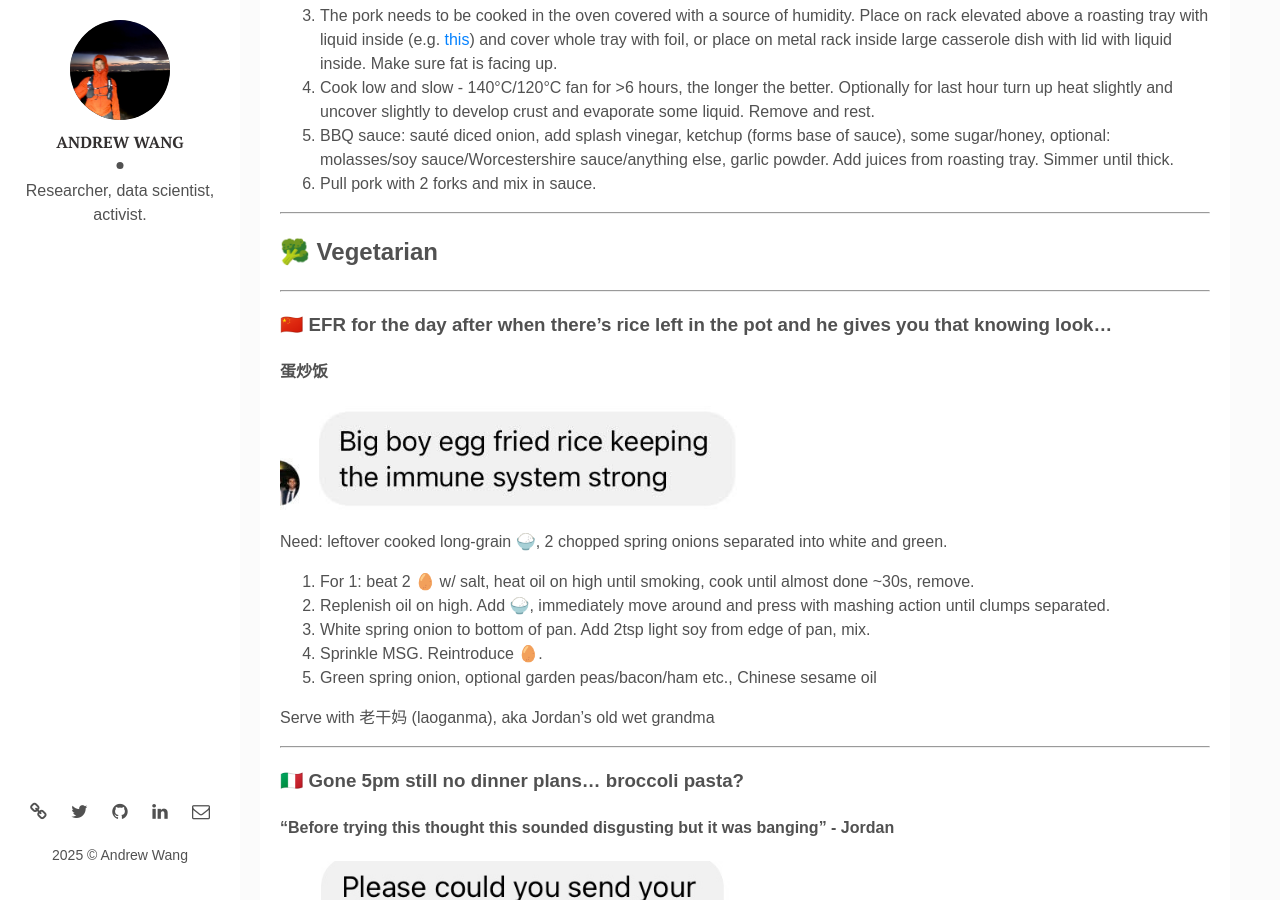
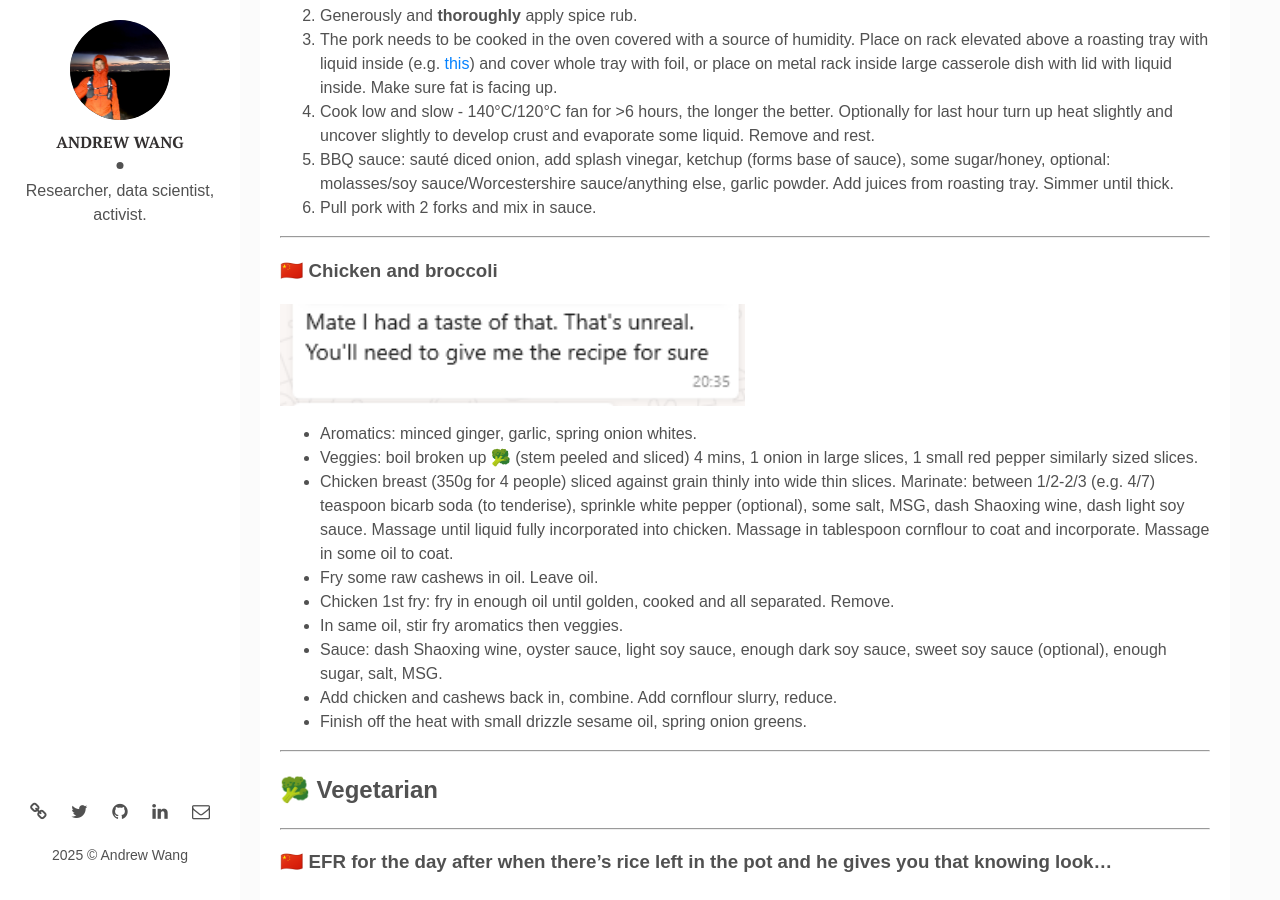
Before and after one commit to Andrewwango/andrewwango.github.io, a Jekyll site: the page built from _posts/2019-01-01-cooking.markdown, in a window 1280 px wide and 900 px high, scrolled down 3666 px. Built offline with Jekyll 4.4.1, drawn with Linux system fonts in a browser that asks for light colours.

Commit message:
chicken brocc

```diff
--- a/_posts/2019-01-01-cooking.markdown
+++ b/_posts/2019-01-01-cooking.markdown
@@ -24,6 +24,7 @@ Skip to...
     * [Grilled chicken](#grilled-chicken)
     * [🇨🇳 Sweet and sour pork](#sweet-sour)
     * [Pulled pork](#pulled-pork)
+    * [🇨🇳 Chicken broccoli](#chicken-broccoli)
 * **🥦 [Vegetarian](#vegetarian)**
     * [🇨🇳 EFR](#efr)
     * [🇮🇹 Broccoli pasta](#broccoli-pasta)
@@ -129,6 +130,23 @@ Grill on dry high-heat cast-iron pan for 5 mins per side, until cooked (inside=7
 4. Cook low and slow - 140°C/120°C fan for >6 hours, the longer the better. Optionally for last hour turn up heat slightly and uncover slightly to develop crust and evaporate some liquid. Remove and rest.
 5. BBQ sauce: sauté diced onion, add splash vinegar, ketchup (forms base of sauce), some sugar/honey, optional: molasses/soy sauce/Worcestershire sauce/anything else, garlic powder. Add juices from roasting tray. Simmer until thick.
 6. Pull pork with 2 forks and mix in sauce.
+
+---
+
+### 🇨🇳 Chicken and broccoli <a id="chicken-broccoli"></a>
+
+<img src="{{site.baseurl}}/assets/img/cooking/joe-chicken.png" alt="drawing" width="50%"/>
+
+- Aromatics: minced ginger, garlic, spring onion whites.
+- Veggies: boil broken up 🥦 (stem peeled and sliced) 4 mins, 1 onion in large slices, 1 small red pepper similarly sized slices.
+- Chicken breast (350g for 4 people) sliced against grain thinly into wide thin slices. Marinate: between 1/2-2/3 (e.g. 4/7) teaspoon bicarb soda (to tenderise), sprinkle white pepper (optional), some salt, MSG, dash Shaoxing wine, dash light soy sauce. Massage until liquid fully incorporated into chicken. Massage in tablespoon cornflour to coat and incorporate. Massage in some oil to coat.
+- Fry some raw cashews in oil. Leave oil.
+- Chicken 1st fry: fry in enough oil until golden, cooked and all separated. Remove.
+- In same oil, stir fry aromatics then veggies.
+- Sauce: dash Shaoxing wine, oyster sauce, light soy sauce, enough dark soy sauce, sweet soy sauce (optional), enough sugar, salt, MSG.
+- Add chicken and cashews back in, combine. Add cornflour slurry, reduce.
+- Finish off the heat with small drizzle sesame oil, spring onion greens.
+
 
 ---
 
```
Also changed, not shown: assets/img/cooking/joe-chicken.png (added).
